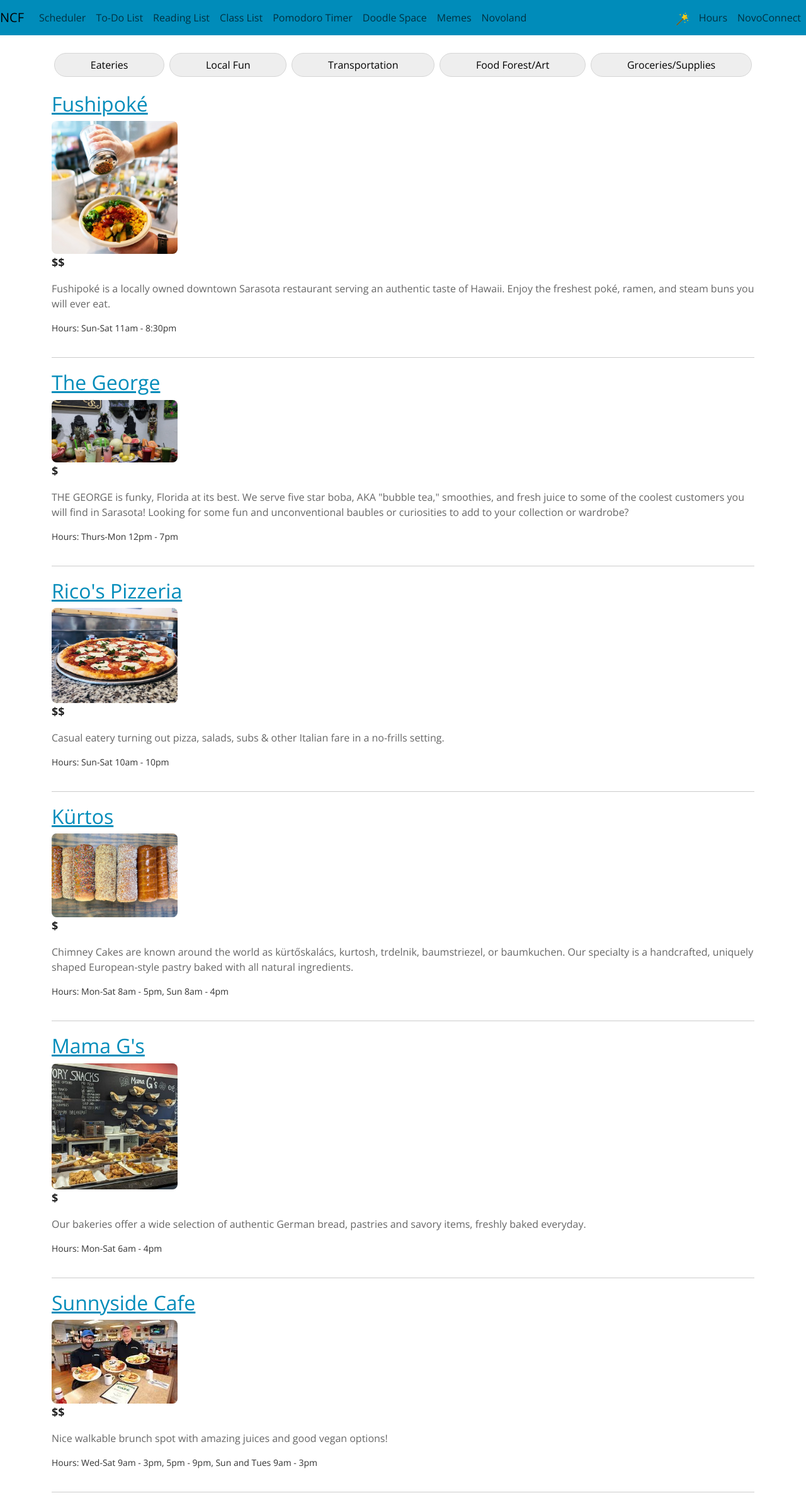
After one commit to Schweem/SE_Project2, a Django app: page /novoland in a window 1280 px wide. The commit adds this page. Shown: the whole page at 63% size. Run offline with Django 5.2, Linux system fonts and the light colour scheme; some libraries are stand-ins or nearby versions.

Commit message:
eateries page

```diff
--- a/Project1/main/mainapp/templates/base.html
+++ b/Project1/main/mainapp/templates/base.html
@@ -45,6 +45,9 @@
                 <li class="nav-item">
                     <a class="nav-link" href="{% url 'memes' %}">Memes</a>
                 </li>
+                <li class="nav-item">
+                    <a class="nav-link" href="{% url 'novoland' %}">Novoland</a>
+                </li>
             </ul>
 
             <!-- Right justified items -->
--- a/Project1/main/mainapp/templates/calendar.html
+++ b/Project1/main/mainapp/templates/calendar.html
@@ -110,7 +110,8 @@
             <!-- For every week we will get the events-->
             {% for week in weeks %}
             <tr>
-                {% for day in week %} <!-- Get the events on that day, and if there is a day we will display its important info, as well as make it a button to add an event, and or click the event to go to its details page-->
+                {% for day in week %}
+                <!-- Get the events on that day, and if there is a day we will display its important info, as well as make it a button to add an event, and or click the event to go to its details page-->
                 <td onclick="togglePopup()">
                     {% if day %}
                     <div class="day">
--- /dev/null
+++ b/Project1/main/mainapp/templates/eateries.html
@@ -0,0 +1,120 @@
+<!-- Lainey - help from chatgpt for styling and navbar-->
+{% extends 'base.html' %}
+
+{% block content %}
+
+{% load static %}
+
+<html lang="en">
+<head>
+    <meta charset="UTF-8">
+    <title>Eateries</title>
+    <style>
+        .restaurant {
+            margin-bottom: 20px;
+            border-bottom: 1px solid #ccc;
+            padding-bottom: 20px;
+        }
+        .restaurant img {
+            max-width: 200px;
+            height: auto;
+            border-radius: 8px;
+        }
+        .price-rating {
+            font-size: 18px;
+            font-weight: bold;
+        }
+        .description {
+            font-size: 16px;
+            color: #666;
+        }
+        .hours {
+            font-size: 14px;
+            color: #333;
+        }
+        .restaurant a:hover {
+            color: #007bff;
+        }
+
+    </style>
+
+</head>
+<body>
+    <!-- Mini Navbar -->
+    <div class="container my-4">
+        <div class="btn-group d-flex justify-content-center" role="group" aria-label="Resource navigation">
+            <a href="{% url 'eateries' %}" class="btn btn-secondary rounded-pill mx-1 mt-1">Eateries</a>
+            <a href="{% url 'local_fun' %}" class="btn btn-secondary rounded-pill mx-1 mt-1">Local Fun</a>
+            <a href="{% url 'transportation' %}" class="btn btn-secondary rounded-pill mx-1 mt-1">Transportation</a>
+            <a href="{% url 'food_art' %}" class="btn btn-secondary rounded-pill mx-1 mt-1">Food Forest/Art</a>
+            <a href="{% url 'groceries_supplies' %}" class="btn btn-secondary rounded-pill mx-1 mt-1">Groceries/Supplies</a>
+        </div>
+    </div>
+
+    <!-- Page Content -->
+    <div class="container">
+        <div class="restaurant">
+            <h2><a href="https://www.fushipoke.com/" target="_blank">Fushipoké</a></h2>
+            <img src="{% static 'images/fushipoke.png' %}" alt="Fushi Poke Photo">
+            <p class="price-rating">$$</p>
+            <p class="description">Fushipoké is a locally owned downtown Sarasota restaurant serving an authentic taste of Hawaii. Enjoy the freshest poké, ramen, and steam buns you will ever eat. </p>
+            <p class="hours">Hours: Sun-Sat 11am - 8:30pm</p>
+        </div>
+    </div>
+
+
+    <div class="container">
+        <div class="restaurant">
+            <h2><a href="https://thegeorgesarasota.com/" target="_blank">The George</a></h2>
+            <img src="{% static 'images/george.png' %}" alt="The George Photo">
+            <p class="price-rating">$</p>
+            <p class="description">THE GEORGE is funky, Florida at its best. We serve five star boba, AKA "bubble tea," smoothies, and fresh juice to some of the coolest customers you will find in Sarasota! Looking for some fun and unconventional baubles or curiosities to add to your collection or wardrobe?</p>
+            <p class="hours">Hours: Thurs-Mon 12pm - 7pm</p>
+        </div>
+    </div>
+
+    <div class="container">
+        <div class="restaurant">
+            <h2><a href="https://www.ricospizzapie.com/" target="_blank">Rico's Pizzeria</a></h2>
+            <img src="{% static 'images/ricos.jpeg' %}" alt="Rico's Photo">
+            <p class="price-rating">$$</p>
+            <p class="description">Casual eatery turning out pizza, salads, subs & other Italian fare in a no-frills setting. </p>
+            <p class="hours">Hours: Sun-Sat 10am - 10pm</p>
+        </div>
+    </div>
+
+    <div class="container">
+        <div class="restaurant">
+            <h2><a href="https://www.kurtoscake.com/" target="_blank">Kürtos</a></h2>
+            <img src="{% static 'images/kurtos.jpeg' %}" alt="Kurtos Photo">
+            <p class="price-rating">$</p>
+            <p class="description">Chimney Cakes are known around the world as kürtőskalács, kurtosh, trdelnik, baumstriezel, or baumkuchen. Our specialty is a handcrafted, uniquely shaped European-style pastry baked with all natural ingredients.</p>
+            <p class="hours">Hours: Mon-Sat 8am - 5pm, Sun 8am - 4pm</p>
+        </div>
+    </div>
+
+    <div class="container">
+        <div class="restaurant">
+            <h2><a href="https://mamagsbakery.com/" target="_blank">Mama G's</a></h2>
+            <img src="{% static 'images/mamags.jpeg' %}" alt="Mama G's Photo">
+            <p class="price-rating">$</p>
+            <p class="description">Our bakeries offer a wide selection of authentic German bread, pastries and savory items, freshly baked everyday.</p>
+            <p class="hours">Hours: Mon-Sat 6am - 4pm</p>
+
+        </div>
+    </div>
+
+    <div class="container">
+        <div class="restaurant">
+            <h2><a href="http://sunnysidecafesrq.com/menus.html" target="_blank">Sunnyside Cafe</a></h2>
+            <img src="{% static 'images/sunnyside.jpeg' %}" alt="Sunnyside Cafe Photo">
+            <p class="price-rating">$$</p>
+            <p class="description">Nice walkable brunch spot with amazing juices and good vegan options!</p>
+            <p class="hours">Hours: Wed-Sat 9am - 3pm, 5pm - 9pm, Sun and Tues 9am - 3pm</p>
+        </div>
+    </div>
+
+</body>
+</html>
+
+{% endblock %}
--- a/Project1/main/mainapp/urls.py
+++ b/Project1/main/mainapp/urls.py
@@ -15,6 +15,13 @@ urlpatterns = [
         path('timer/', views.pomodoro_timer, name='timer'),
         path('draw/', views.draw_view, name='draw'),
         path('memes/', views.memes, name='memes'),
-        path('', views.home, name='home')
+        path('', views.home, name='home'),
+
+        path('eateries/', views.eateries, name='eateries'),
+        path('local_fun/', views.local_fun, name='local_fun'),
+        path('transportation/', views.transportation, name='transportation'),
+        path('food_art/', views.food_art, name='food_art'),
+        path('groceries_supplies/', views.groceries_supplies, name='groceries_supplies'),
+        path('novoland', views.eateries, name='novoland')
 
 ]
--- a/Project1/main/mainapp/views.py
+++ b/Project1/main/mainapp/views.py
@@ -192,3 +192,18 @@ def delete_class(request, class_id): #copilot
 
 def hours(request):
     return render(request, 'hours.html')
+
+def eateries(request):
+    return render(request, 'eateries.html', {})
+
+def local_fun(request):
+    return render(request, 'local_fun.html', {})
+
+def transportation(request):
+    return render(request, 'transportation.html', {})
+
+def food_art(request):
+    return render(request, 'food_art.html', {})
+
+def groceries_supplies(request):
+    return render(request, 'groceries_supplies.html', {})
```
Also changed, not shown: Project1/main/mainapp/templates/food_art.html (added, +30 -0 lines), Project1/main/mainapp/templates/groceries_supplies.html (added, +30 -0 lines), Project1/main/mainapp/templates/local_fun.html (added, +30 -0 lines), Project1/main/mainapp/templates/transportation.html (added, +30 -0 lines), Project1/main/mainapp/static/images/fushipoke.png (added), Project1/main/mainapp/static/images/george.png (added), Project1/main/mainapp/static/images/kurtos.jpeg (added), Project1/main/mainapp/static/images/mamags.jpeg (added), Project1/main/mainapp/static/images/ricos.jpeg (added), Project1/main/mainapp/static/images/sunnyside.jpeg (added).
